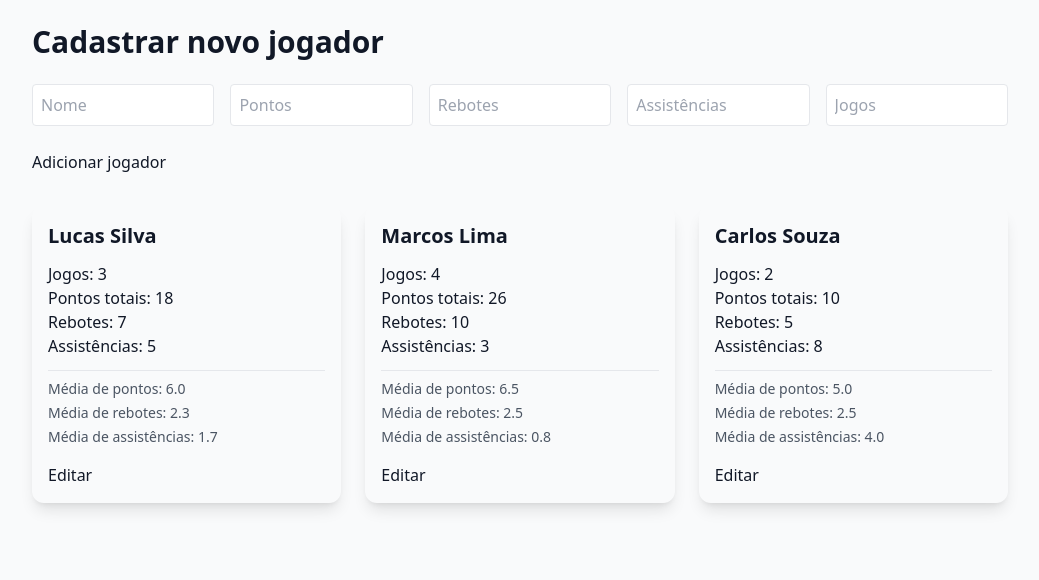
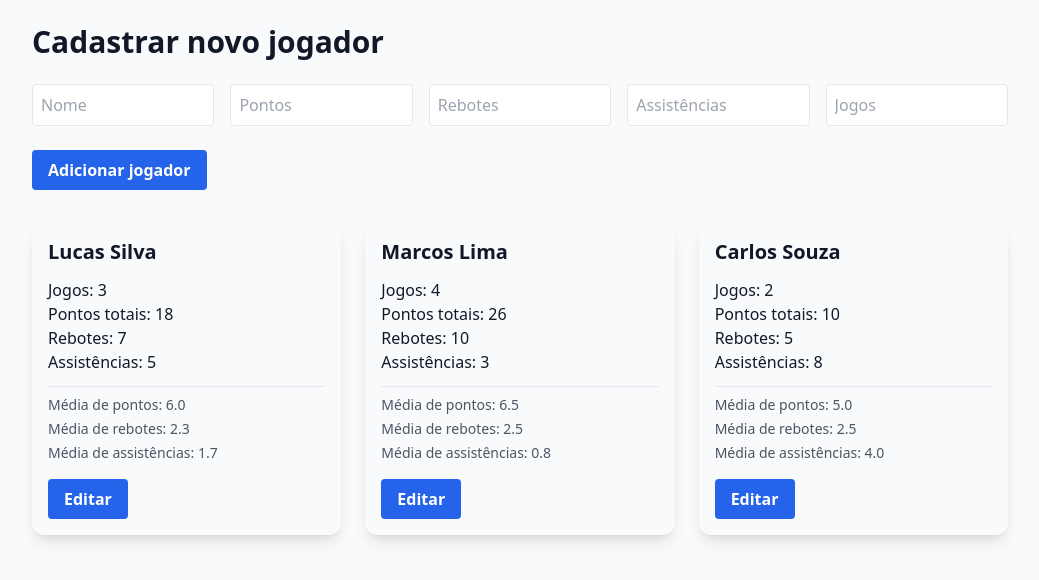
Before and after one commit to murilo2002/basquete-stats, a Next.js app: page / in a window 1280 px wide. Shown: the top 580 px of the page, without its empty margins (120-1159 px from the left). Built offline with nearby package versions, Linux system fonts and the light colour scheme.

Commit message:
Update button.tsx

```diff
--- a/components/ui/button.tsx
+++ b/components/ui/button.tsx
@@ -1,18 +1,19 @@
 import React from "react";
 
-type ButtonProps = {
+interface ButtonProps extends React.ButtonHTMLAttributes<HTMLButtonElement> {
+  variant?: "default" | "outline" | "destructive";
   children: React.ReactNode;
-  onClick?: () => void;
-  variant?: "default" | "outline" | "destructive"; // só um exemplo, adapte conforme seu código
-  className?: string;
-};
+}
 
-export function Button({ children, onClick, variant = "default", className = "" }: ButtonProps) {
+export function Button({ variant = "default", children, className = "", ...props }: ButtonProps) {
+  let baseClass = "px-4 py-2 rounded font-semibold transition ";
+
+  if (variant === "default") baseClass += "bg-blue-600 text-white hover:bg-blue-700";
+  if (variant === "outline") baseClass += "border border-gray-500 text-gray-700 hover:bg-gray-100";
+  if (variant === "destructive") baseClass += "bg-red-600 text-white hover:bg-red-700";
+
   return (
-    <button
-      onClick={onClick}
-      className={`btn ${variant} ${className}`} // exemplo de classes, adapte conforme seu projeto
-    >
+    <button className={`${baseClass} ${className}`} {...props}>
       {children}
     </button>
   );
```
